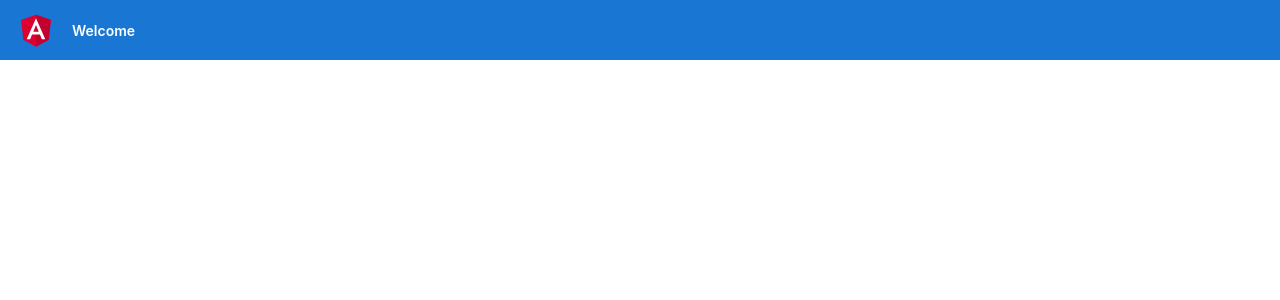
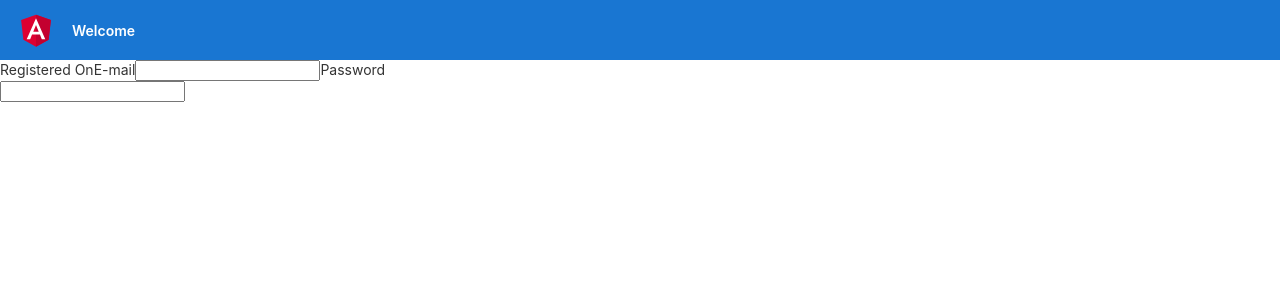
Before and after one commit to Direnzo30/koombea-tweeter-client, an Angular app: page / in a window 1280 px wide. Shown: the top 300 px of the page. Built offline with nearby package versions, Linux system fonts and the light colour scheme.

Commit message:
advance on login

```diff
--- a/src/app/app-routing.module.ts
+++ b/src/app/app-routing.module.ts
@@ -1,10 +1,11 @@
 import { NgModule } from '@angular/core';
 import { Routes, RouterModule } from '@angular/router';
 import { SigninComponent } from './signin/signin.component';
+import { SignupComponent } from './signup/signup.component';
 
 const routes: Routes = [
-  { path: 'signin', component: SigninComponent },
-  { path: 'signup', component: SigninComponent },
+  { path: '', component: SigninComponent },
+  { path: 'signup', component: SignupComponent },
 ];
 
 @NgModule({
--- a/src/app/app.component.html
+++ b/src/app/app.component.html
@@ -35,16 +35,14 @@
   }
 
   .toolbar {
-    position: absolute;
-    top: 0;
-    left: 0;
-    right: 0;
+    position: relative;
     height: 60px;
     display: flex;
     align-items: center;
     background-color: #1976d2;
     color: white;
     font-weight: 600;
+    width: 100%;
   }
 
   .toolbar img {
--- a/src/app/app.module.ts
+++ b/src/app/app.module.ts
@@ -1,5 +1,6 @@
 import { BrowserModule } from '@angular/platform-browser';
 import { NgModule } from '@angular/core';
+import { ReactiveFormsModule } from '@angular/forms';
 
 import { AppRoutingModule } from './app-routing.module';
 import { AppComponent } from './app.component';
@@ -14,7 +15,8 @@ import { SignupComponent } from './signup/signup.component';
   ],
   imports: [
     BrowserModule,
-    AppRoutingModule
+    AppRoutingModule,
+    ReactiveFormsModule,
   ],
   providers: [],
   bootstrap: [AppComponent]
--- a/src/app/signin/signin.component.html
+++ b/src/app/signin/signin.component.html
@@ -1 +1,13 @@
-<p>signin works!</p>
+<div style="width: 500px; height: 500px;">
+    <form [formGroup]="signinForm">
+    <label for="registeredOn">Registered On</label>
+    <label for="email">E-mail</label>
+    <input name="email"
+            formControlName="email"
+            type="email" />
+    <label for="password">Password</label>
+    <input name="password"
+            formControlName="password"
+            type="password" />
+    </form>
+</div>
--- a/src/app/signin/signin.component.ts
+++ b/src/app/signin/signin.component.ts
@@ -1,4 +1,5 @@
 import { Component, OnInit } from '@angular/core';
+import { FormBuilder, FormGroup, Validators } from '@angular/forms';
 
 @Component({
   selector: 'app-signin',
@@ -7,9 +8,20 @@ import { Component, OnInit } from '@angular/core';
 })
 export class SigninComponent implements OnInit {
 
-  constructor() { }
+  public signinForm: FormGroup;
+
+  constructor(private formBuilder: FormBuilder) {
+    this.signinForm = this.initializeForm()
+  }
 
   ngOnInit(): void {
   }
 
+  initializeForm(): FormGroup {
+    return this.formBuilder.group({
+      email: ['', [Validators.required, Validators.email]],
+      password: ['', [Validators.required]]
+    })
+  }
+
 }
--- a/src/index.html
+++ b/src/index.html
@@ -7,7 +7,7 @@
   <meta name="viewport" content="width=device-width, initial-scale=1">
   <link rel="icon" type="image/x-icon" href="favicon.ico">
 </head>
-<body>
+<body style="margin: 0;">
   <app-root></app-root>
 </body>
 </html>
```
